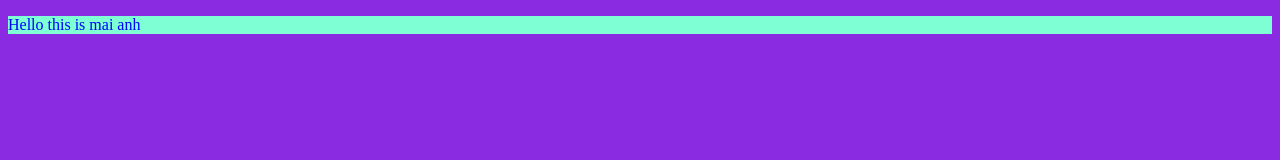
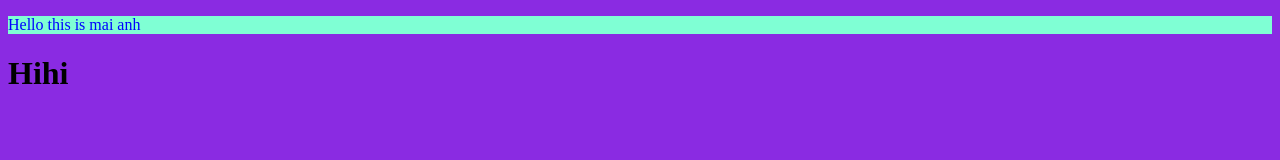
Before and after one commit to hiimdu/testing, a plain HTML site: page index.html in a window 1280 px wide. Drawn offline with Linux system fonts and the light colour scheme.

Commit message:
Update index.html

```diff
--- a/index.html
+++ b/index.html
@@ -10,5 +10,6 @@
 </head>
 <body>
     <p>Hello this is mai anh</p>
+    <h1>Hihi<h1>
 </body>
 </html>
```
